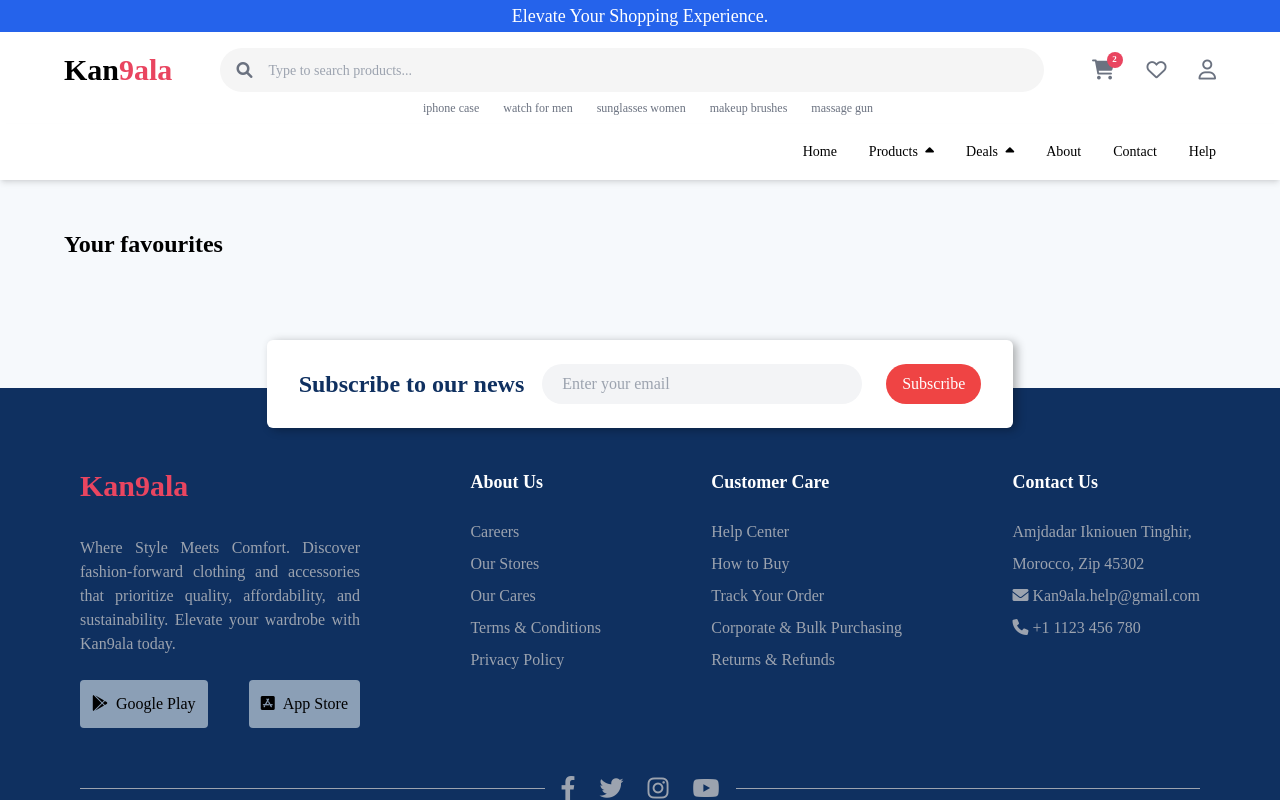
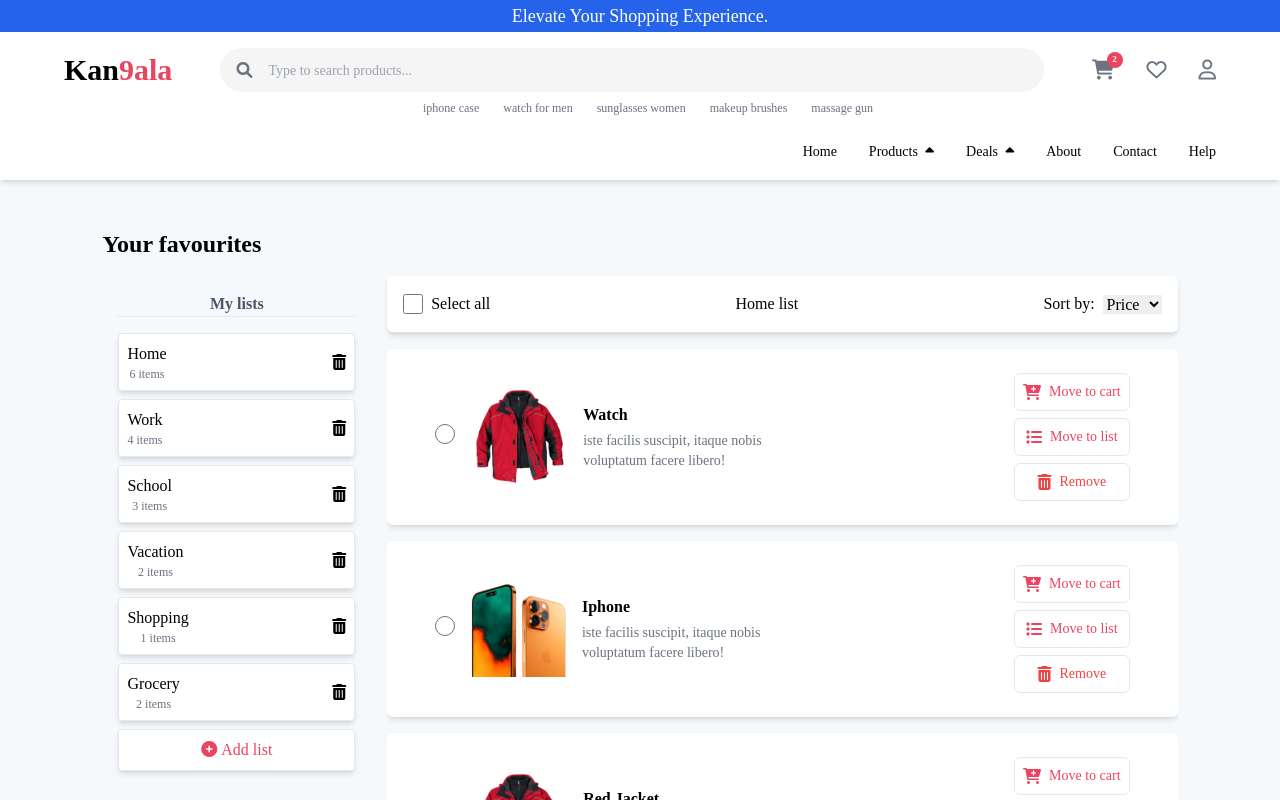
Before and after one commit to kamalOurajdal/webStore_react_tailwind, a React (Create React App) app: page /favourites in a window 1280 px wide. Shown: the top 800 px of the page. Built offline with nearby package versions, Linux system fonts and the light colour scheme.

Commit message:
favourites page

```diff
--- /dev/null
+++ b/src/components/favourites/AddListPopup.jsx
@@ -0,0 +1,45 @@
+import React from "react";
+
+function AddListPopup({ isOpen, togglePopup }) {
+  return (
+    <>
+      {isOpen && (
+        <div className="fixed inset-0 flex items-center justify-center z-50">
+          <div className="fixed inset-0 bg-gray-500 opacity-50 backdrop-blur-md"></div>
+
+          <div className="bg-white z-50 w-1/3 rounded-lg px-4 pb-4">
+            <div className=" rounded-lg ">
+              <div className="flex justify-between items-center">
+                <h1 className=" font-semibold">Add to list</h1>
+                <i
+                  className="fa-solid text-gray-400 fa-xmark cursor-pointer text-2xl"
+                  onClick={togglePopup}
+                ></i>
+              </div>
+              <hr />
+            </div>
+            <div className=" mt-4 flex flex-col space-y-2">
+              <div className="text-left">
+                <label className="block text-sm ml-4">List name</label>
+                <input
+                  type="text"
+                  className="pl-4 w-full border border-gray-300 p-2 rounded-md focus:outline-none"
+                />
+                <h6 className="text-xs text-right mt-1">0/50</h6>
+
+              </div>
+                <button
+                  className="bg-blue-500 text-white px-4 py-2 rounded-md"
+                  onClick={togglePopup}
+                >
+                  save
+                </button>
+            </div>
+          </div>
+        </div>
+      )}
+    </>
+  );
+}
+
+export default AddListPopup;
--- /dev/null
+++ b/src/components/favourites/LikedItem.jsx
@@ -0,0 +1,48 @@
+import React from "react";
+
+function LikedItem({ product }) {
+  return (
+    <div className="h-44  bg-white shadow-md spacy flex justify-between px-12 rounded-md">
+      <div className="flex  justify-center items-center space-x-4 w-1/2">
+        <label
+          htmlFor={`item${product.id}`}
+          className="relative text-sm  text-gray-500 cursor-pointer"
+        >
+          <input
+            type="checkbox"
+            name={`item${product.id}`}
+            id={`item${product.id}`}
+            className="  outline-none  w-5 h-5 appearance-none border border-gray-500 rounded-full checked:bg-[#FA462D] peer"
+          />
+          <i className="fa-solid fa-check absolute left-1 top-1 font-bold opacity-0 text-white peer-checked:opacity-100  "></i>
+        </label>
+        <img src={product.cover} alt={product.name} className="h-24 " />
+
+        <div className="">
+          <h2 className="mb-1 font-semibold">{product.name}</h2>
+          <h2 className=" text-sm text-gray-500">
+            {" "}
+            iste facilis suscipit, itaque nobis voluptatum facere libero!
+          </h2>
+        </div>
+      </div>
+
+      <div className="flex flex-col justify-around py-5 ">
+        <button className="flex items-center justify-center space-x-2 border p-2 rounded-md text-[#e94560] hover:bg-[#e94560] hover:text-white duration-500 ease-in-out" >
+          <i className="fa-solid fa-cart-plus "></i>
+          <h2 className="text-sm ">Move to cart</h2>
+        </button>
+        <button className="flex items-center justify-center space-x-2 border p-2 rounded-md text-[#e94560] hover:bg-[#e94560] hover:text-white duration-500 ease-in-out">
+          <i className="fa-solid fa-list "></i>
+          <h2 className="text-sm ">Move to list</h2>
+        </button>
+        <button className="flex items-center justify-center space-x-2 border p-2 rounded-md text-red-500 hover:bg-red-500 hover:text-white duration-500 ease-in-out">
+          <i className="fa-solid fa-trash-can "></i>
+          <h2 className="text-sm ">Remove</h2>
+        </button>
+      </div>
+    </div>
+  );
+}
+
+export default LikedItem;
--- a/src/pages/Favourites.jsx
+++ b/src/pages/Favourites.jsx
@@ -1,11 +1,104 @@
-import React from "react";
+import React, { useState } from "react";
+import Data from "../components/home/Data";
+import LikedItem from "../components/favourites/LikedItem";
+import AddListPopup from "../components/favourites/AddListPopup";
 
 function Favourites() {
+  const { productItems } = Data;
+  const [isOpen, setIsOpen] = useState(false);
+
+  const togglePopup = () => {
+    setIsOpen(!isOpen);
+  };
+  const lists = [
+    {
+      name: "Home",
+      items: 6,
+    },
+    {
+      name: "Work",
+      items: 4,
+    },
+    {
+      name: "School",
+      items: 3,
+    },
+    {
+      name: "Vacation",
+      items: 2,
+    },
+    {
+      name: "Shopping",
+      items: 1,
+    },
+    {
+      name: "Grocery",
+      items: 2,
+    },
+  ];
   return (
     <section className="bg-[#f6f9fc] pb-32 pt-12">
-      <div className="w-[90%] m-auto">
+      <div className="w-[84%] m-auto">
         <h1 className="text-2xl font-bold">Your favourites</h1>
-        <div className="bg-white"></div>
+        <div className="flex space-x-4 mt-4">
+          <div className="w-1/4 h-fit p-4 text-center rounded-md">
+            <h1 className="font-bold text-gray-600">My lists</h1>
+            <hr />
+            <div className="space-y-2 pt-4">
+              {lists.map((list, index) => {
+                return (
+                  <div className="bg-white shadow-md flex justify-between items-center border p-2 rounded cursor-pointer hover:scale-105 duration-500 ease-in-out ">
+                    <div className="">
+                      <h1>{list.name}</h1>
+                      <h6 className="text-xs text-gray-500">
+                        {list.items} items
+                      </h6>
+                    </div>
+
+                    <i className="fa-solid fa-trash-can cursor-pointer"></i>
+                  </div>
+                );
+              })}
+              {/* <button type="submit" onClick={handleAddList}> */}
+              <button className="text-center text-[#e94560] w-full  bg-white shadow-md  border p-2 rounded cursor-pointer hover:scale-105 duration-500 ease-in-out "
+              onClick={togglePopup}>
+                <i className="fa-solid fa-circle-plus mr-1"></i>Add list
+              </button>
+                <AddListPopup isOpen={isOpen} togglePopup={togglePopup} />
+            </div>
+          </div>
+          <div className="flex-grow">
+            <div className="bg-white rounded-md shadow-md  space-x-6 flex justify-between items-center border-b px-4 border-[#e4e4e4] py-4">
+              <div
+                className="flex items-center
+                space-x-2"
+              >
+                <input
+                  type="checkbox"
+                  name="select-all"
+                  id="select-all"
+                  className="w-5 h-5"
+                />
+                <label htmlFor="select-all">Select all</label>
+              </div>
+              <h4>Home list</h4>
+              <div className="flex items-center space-x-2">
+                <p>Sort by:</p>
+                <select name="sort" id="sort">
+                  <option value="price">Price</option>
+                  <option value="name">Name</option>
+                </select>
+              </div>
+            </div>
+            <div className="flex pt-4 h-screen overflow-auto">
+              <div className="space-y-4 w-full">
+                {productItems.map((product, index) => {
+                  return <LikedItem key={index} product={product} />;
+                })}
+              </div>
+            </div>
+          </div>
+        </div>
       </div>
     </section>
   );
```
